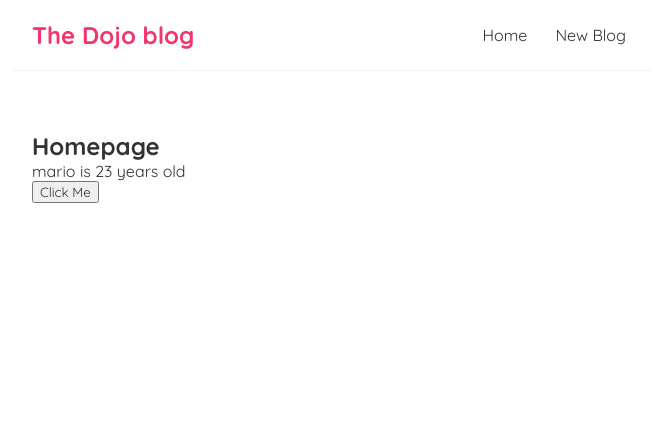
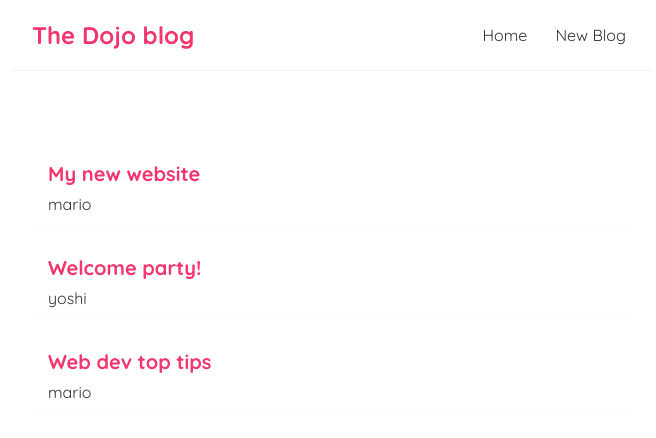
Before and after one commit to Pavlin-React/Complete-React-Tutorial, a React (Create React App) app: page / in a window 1280 px wide. Shown: the top 438 px of the page, without its empty margins (308-964 px from the left). Built offline with nearby package versions, Linux system fonts and the light colour scheme.

Commit message:
Outputting lists

```diff
--- a/src/Home.js
+++ b/src/Home.js
@@ -1,20 +1,19 @@
 import { useState } from "react";
 
 const Home = () => {
-
-  let [name, setName] = useState( 'mario' )
-  let [age, setAge] = useState( 23 )
-
-  let handleClick = (e) => {
-    setName( 'luigi' )
-    setAge( 33 )
-  }
-
+  let [blogs, setBlogs] = useState( [
+    { title: 'My new website', body: 'lorem ipsum...', author: 'mario', id: 1 },
+    { title: 'Welcome party!', body: 'lorem ipsum...', author: 'yoshi', id: 2 },
+    { title: 'Web dev top tips', body: 'lorem ipsum...', author: 'mario', id: 3 }
+  ] )
   return (
     <div className='home'>
-      <h2>Homepage</h2>
-      <p>{ name } is { age } years old </p>
-      <button onClick={ handleClick } >Click Me</button>
+      { blogs.map( blog => (
+        <div className='blog-preview' key={ blog.id }>
+          <h2>{ blog.title }</h2>
+          <p>{ blog.author }</p>
+        </div>
+    ) ) }
     </div>
   );
 }
--- a/src/index.css
+++ b/src/index.css
@@ -33,3 +33,18 @@
   margin: 40px auto;
   padding: 20px;
 }
+
+/* blog previews / list */
+.blog-preview {
+  padding: 10px 16px;
+  margin: 20px 0;
+  border-bottom: 1px solid #fafafa;
+}
+.blog-preview:hover {
+  box-shadow: 1px 3px 5px rgba(0,0,0,0.1);
+}
+.blog-preview h2 {
+  font-size: 20px;
+  color: #f1356d;
+  margin-bottom: 8px;
+}
```
